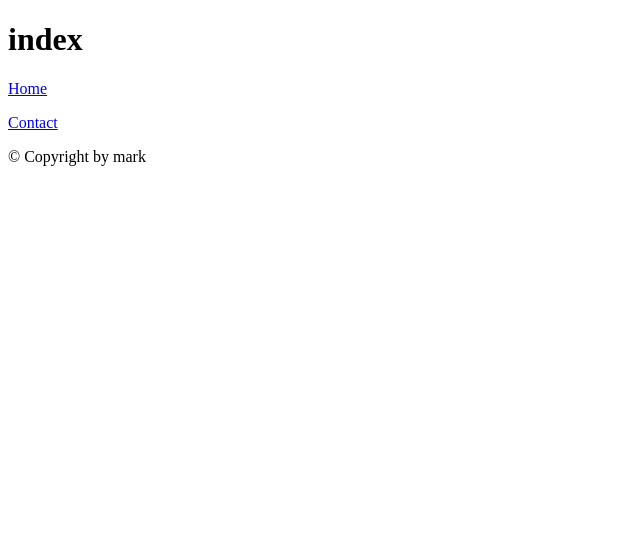
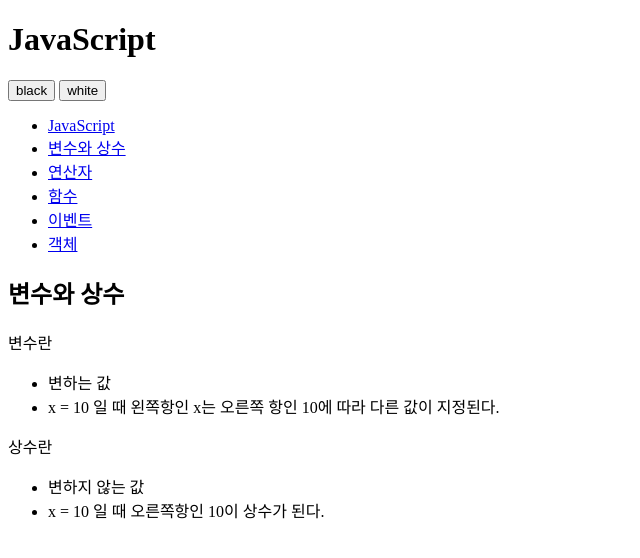
Before and after one commit to markpark/opentutorials-mark, a plain HTML site: page index.html in a window 1280 px wide. Shown: the whole page, without its empty margins (0-640 px from the left). Drawn offline with Linux system fonts and the light colour scheme.

Commit message:
change index.html

```diff
--- a/index.html
+++ b/index.html
@@ -1,46 +1,53 @@
 <!DOCTYPE html>
-<html lang="en">
+<html>
     <head>
         <meta charset="utf-8" />
-
-		<!-- Always force latest IE rendering engine (even in intranet) & Chrome Frame
-		Remove this if you use the .htaccess -->
-		<meta http-equiv="X-UA-Compatible" content="IE=edge,chrome=1" />
-
-		<title>index</title>
-		<meta name="description" content="" />
-		<meta name="author" content="mark" />
-
-		<meta name="viewport" content="width=device-width; initial-scale=1.0" />
-
-		<!-- Replace favicon.ico & apple-touch-icon.png in the root of your domain and delete these references -->
-		<link rel="shortcut icon" href="/favicon.ico" />
-		<link rel="apple-touch-icon" href="/apple-touch-icon.png" />
     </head>
 
-	<body>
+    <body id="body">
         <div>
             <header>
-				<h1>index</h1>
+                <h1>JavaScript</h1>
             </header>
+            <div id="toolbar">
+                <input type="button" value="black" />
+                <input type="button" value="white" />
+            </div>
             <nav>
+                <ul>
+                    <li><a href="http://opentutorials.org/course/49/16">JavaScript</a></li>
+                    <li><a href="http://opentutorials.org/course/49/17">변수와 상수</a></li>
+                    <li><a href="http://opentutorials.org/course/49/18">연산자</a></li>
+                    <li><a href="http://opentutorials.org/course/49/19">함수</a></li>
+                    <li><a href="http://opentutorials.org/course/49/20">이벤트</a></li>
+                    <li><a href="http://opentutorials.org/course/49/21">객체</a></li>
+                </ul>
+            </nav>
+            <article>
+                <h2>변수와 상수</h2>
+                <div>
+                    <p>변수란</p>
+                    <ul>
+                        <li>
+                            변하는 값
+                        </li>
+                        <li>
+                            x = 10 일 때 왼쪽항인 x는 오른쪽 항인 10에 따라 다른 값이 지정된다.
+                        </li>
+                    </ul>
                     <p>
-					<a href="/">Home</a>
+                        상수란
                     </p>
-				<p>
-					<a href="/contact">Contact</a>
-				</p>
-			</nav>
-
-			<div>
-
+                    <ul>
+                        <li>
+                            변하지 않는 값
+                        </li>
+                        <li>
+                            x = 10 일 때 오른쪽항인 10이 상수가 된다.
+                        </li>
+                    </ul>
                 </div>
-
-			<footer>
-				<p>
-					&copy; Copyright  by mark
-				</p>
-			</footer>
+            </article>
         </div>
     </body>
 </html>
```
Lines whose indentation alone changed are shown as unchanged.
